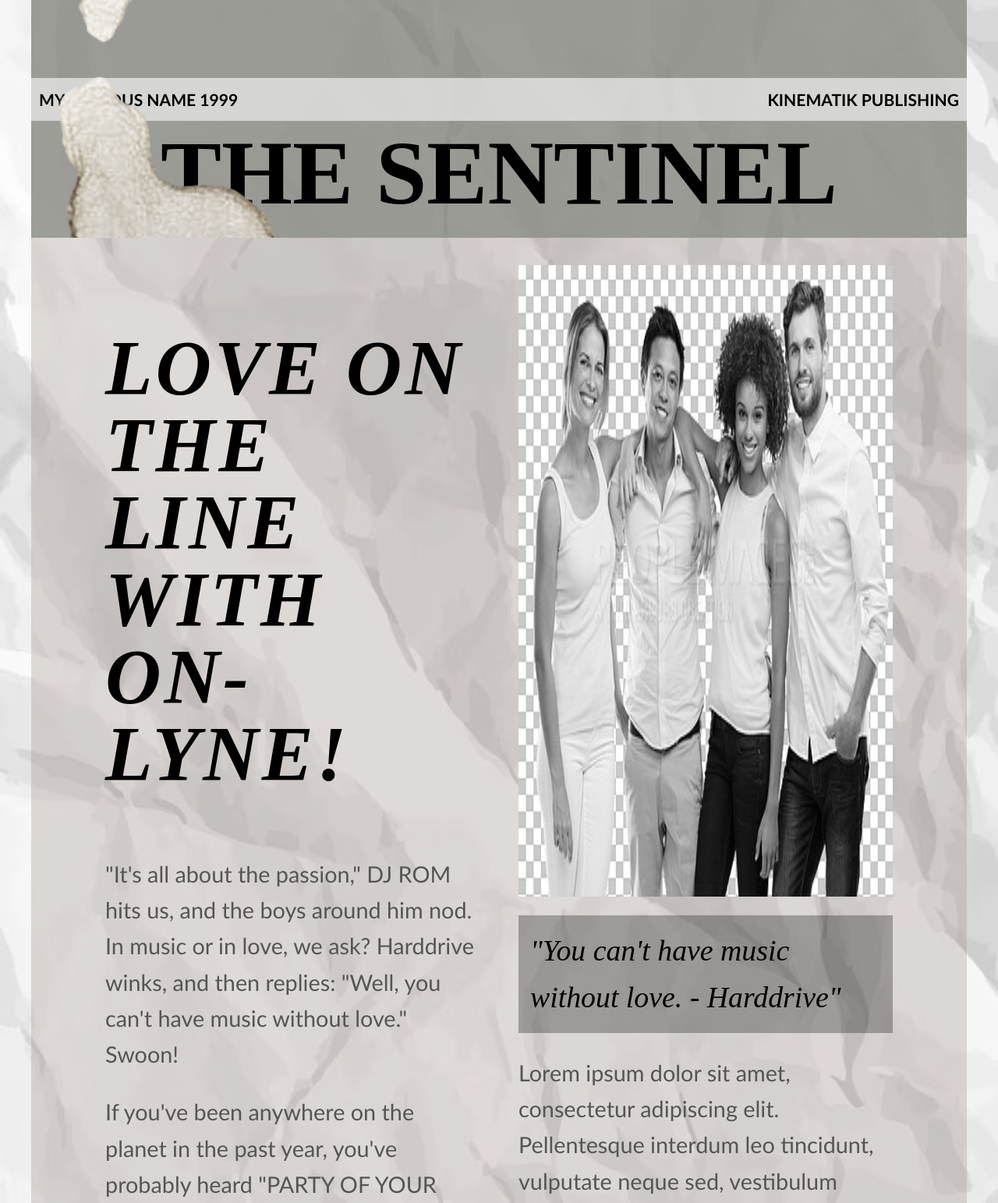
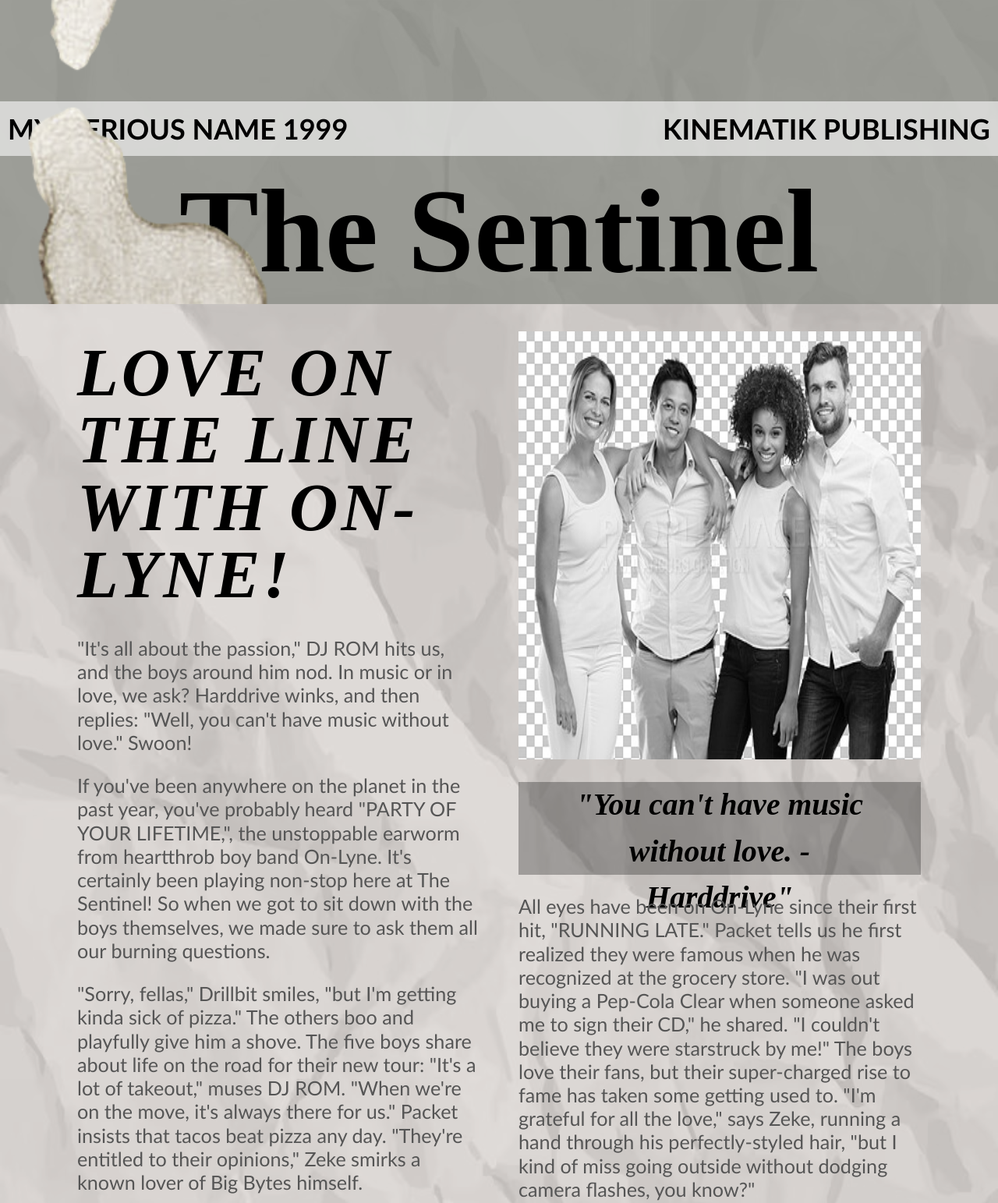
Before and after one commit to anthonyL04/IGME-235, a plain HTML site: page 235/project1/spec.html in a window 1280 px wide. Shown: the top 1543 px of the page at 78% size. Drawn offline with Linux system fonts and the light colour scheme.

Commit message:
Continued work on project 1

```diff
--- a/235/project1/css/spec.css
+++ b/235/project1/css/spec.css
@@ -20,14 +20,14 @@ General Body Styling
 body {
     margin: 0;
     padding: 0;
-    max-width: 1200px;
+    max-width: 1400px;
     margin: 0 auto;
     background-image: url('../media/crumpled-paper-background.jpg'), linear-gradient(rgba(0, 0, 0, 0.5), rgba(0, 0, 0, 0.5));
     background-size: cover;
     background-position: center center;
     background-repeat: no-repeat;
     background-attachment: fixed;
-    height: 100%;
+    height: 2000;
     filter: grayscale(80%);
 }
 
@@ -67,13 +67,17 @@ header .bottom-box h1 {
 }
 
 blockquote {
+    width: 100%;
+    height: 8%;
     font-family: "Bonheur Royale", serif;
     background-color: rgba(14, 14, 14, 0.3);
-    padding: 15px;
-    margin: 20px 0;
+    padding: 0px 60px;
+    margin: 25px 0;
     font-style: italic;
-    font-size: 2.1rem;
-    line-height: 1.6;
+    font-size: 2.2rem;
+    line-height: 1.5;
+    text-align: center;
+    font-weight: bold;
 }
 
 .column-left h1, .column-left h2, .column-right h2 {
@@ -82,12 +86,14 @@ blockquote {
 
 .column-left h1 {
     font-style: italic;
-    font-size: 5.5rem;
+    font-size: 4.8rem;
     line-height: 1;
+    padding: 10px 0px;
+    margin: 0px 0px;
 }
 
 .column-left h2, .column-right h2 {
-    line-height: 1.4;
+    line-height: 1;
 }
 
 /**************************************
@@ -96,7 +102,7 @@ Wrapper and Grid Layout
 #wrapper {
     display: grid;
     height: 100%;
-    max-width: 1200px;
+    max-width: 100%;
     margin: 0 auto;
     grid-template-rows: auto 1fr auto;
     grid-template-columns: 1fr;
@@ -156,12 +162,12 @@ header div {
 
 header .top-box {
     background-color: rgba(125, 125, 125, 0.5);
-    height: 100px;
+    height: 130px;
 }
 
 header .middle-box {
     background-color: rgba(220, 220, 220, 0.8);
-    height: 55px;
+    height: 70px;
     display: flex;
     justify-content: space-between;
     align-items: center;
@@ -171,16 +177,22 @@ header .middle-box {
 }
 
 header .middle-box h3 {
+    font-size: 2rem;
     margin: 0;
     color: #000;
     z-index: 3;
 }
 
 header .bottom-box {
-    font-size: 4.5rem;
     background-color: rgba(125, 125, 125, 0.5);
-    height: 150px;
+    height: 190px;
+    padding: .5rem;
 }
+
+header .bottom-box h1 {
+    font-size: 8.5rem;
+}
+
 
 header h1, header h3 {
     margin: 0;
@@ -205,7 +217,7 @@ article {
 
 .article-image {
     width: 100%;
-    height: 30%;
+    height: 37%;
     filter: grayscale(100%);
 }
 
@@ -230,8 +242,8 @@ article {
 
 .column-left p, .column-right p {
     color: #555;
-    font-size: 1.6rem;
-    line-height: 1.6;
+    font-size: 1.4rem;
+    line-height: 1.2;
 }
 
 /**************************************
--- a/235/project1/spec.html
+++ b/235/project1/spec.html
@@ -18,7 +18,7 @@
                 <h3>KINEMATIK PUBLISHING</h3>
             </div>
             <div class="bottom-box">
-                <h1>THE SENTINEL</h1>
+                <h1>The Sentinel</h1>
             </div>
         </header>
 
@@ -41,8 +41,9 @@
                     <blockquote>
                         "You can't have music without love. - Harddrive"
                     </blockquote>
-                    <p>Lorem ipsum dolor sit amet, consectetur adipiscing elit. Pellentesque interdum leo tincidunt, vulputate neque sed, vestibulum tellus. Aenean eget ex justo. Nulla facilisi. Nullam vehicula laoreet urna, vel dignissim lectus dapibus ut. Duis nibh felis, blandit eu lacinia in, accumsan at neque. In posuere velit id auctor fringilla. Vivamus elementum nibh erat, id auctor ante auctor eget.Lorem ipsum dolor sit amet, consectetur adipiscing elit. </p>
-                    <p>Lorem ipsum dolor sit amet, consectetur adipiscing elit. Pellentesque interdum leo tincidunt, vulputate neque sed, vestibulum tellus. Aenean eget ex justo. Nulla facilisi. </p>
+                    <p>
+                        All eyes have been on On-Lyne since their first hit, "RUNNING LATE." Packet tells us he first realized they were famous when he was recognized at the grocery store. "I was out buying a Pep-Cola Clear when someone asked me to sign their CD," he shared. "I couldn't believe they were starstruck by me!" The boys love their fans, but their super-charged rise to fame has taken some getting used to. "I'm grateful for all the love," says Zeke, running a hand through his perfectly-styled hair, "but I kind of miss going outside without dodging camera flashes, you know?"</p>
+                    <p>"The internet is wild," says DJ ROM, about On- Lyne's message as a band. "The tech is developing every day. There's so many ways to connect, and our music is all about riding that wave." There's a moment of quiet, with nods all around, when Drillbit speaks up. "I just want this all to mean something," he concludes with a smile. "What we do goes way beyond the tracks, the crowds, the tours. I'm tryna create something that lives on, long, long after we're gone." Don't worry, boys we already know you're unforgettable!</p>
                 </div>
             </div>
         </article>
```
Also changed, not shown: 235/project1/doc.html (+1 -0 lines).
